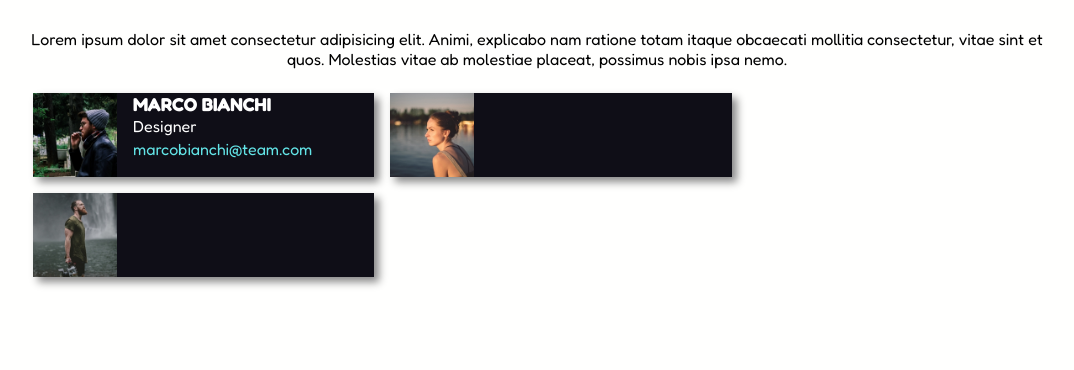
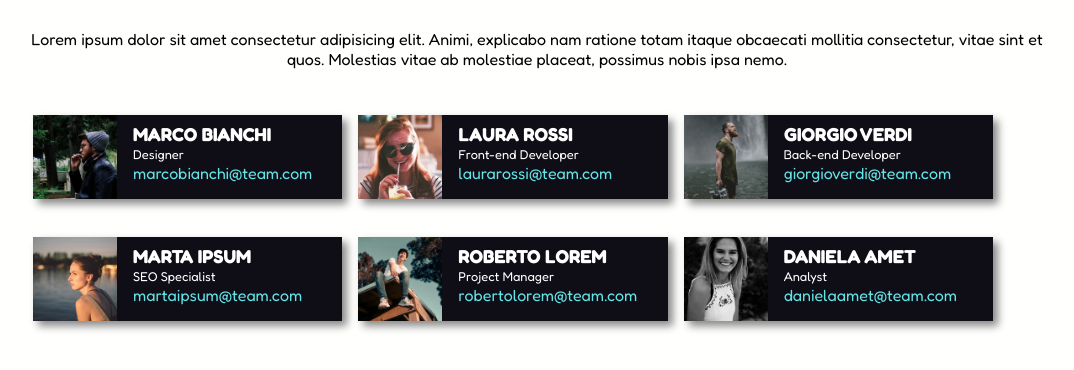
Before and after one commit to PaoloZampa/html-css-float-cards, a plain HTML site: page index.html in a window 1280 px wide. Shown: the part 74-444 px from the top of the page, without its empty margins (103-1177 px from the left). Drawn offline with Linux system fonts and the light colour scheme.

Commit message:
set contet

```diff
--- a/assets/css/style.css
+++ b/assets/css/style.css
@@ -12,6 +12,10 @@ body {
 h1 {
     color: #e53170;
     font-weight: 800;
+}
+
+h3{
+    padding-top: 10px;
 }
 
 p {
@@ -30,7 +34,9 @@ img {
     text-align: center;
 }
 
-
+.fs-8{
+    font-size: 0.8rem;
+}
 /* main */
 
 .container {
@@ -42,20 +48,19 @@ a[href*="mailto"] {
     text-decoration: none;
 }
 
-/* debug */
-
-.debug>div {
+.columns>div {
     float: left;
     background-color: #0f0e17;
-    width: calc(100%/3);
-    margin: 0.5rem;
+    width: calc(100% / 3 - 32px);
+    margin: 8px;
+    margin-top: 30px;
     color: white;
-    line-height: 1.4rem;
+    line-height: 1.2rem;
     box-shadow: 5px 5px 8px #888888;
 }
 
 .clearfix::after {
     content: "";
+    clear: both;
     display: table;
-    clear: both;
 }
--- a/index.html
+++ b/index.html
@@ -29,24 +29,43 @@
                     consectetur, vitae sint et quos. Molestias vitae ab
                     molestiae placeat, possimus nobis ipsa nemo.
                 </p>
-                <section class="debug clearfix">
+                <section class="columns clearfix">
                     <div>
-                        <div class="text-content">
-                            <img src="./assets/img/male1.png" alt="lorem2">
-                            <h3>MARCO BIANCHI</h3>
-                            <span>Designer</span> <br>
-                            <a href="mailto:">marcobianchi@team.com</a>
-                        </div>
+                        <img src="./assets/img/male1.png" alt="lorem2">
+                        <h3>MARCO BIANCHI</h3>
+                        <span class="fs-8">Designer</span> <br>
+                        <a href="mailto:">marcobianchi@team.com</a>
                     </div>
                     <div>
-                        <img src="./assets/img/female2.png" alt="">
+                        <img src="./assets/img/female1.png" alt="lorem2">
+                        <h3>LAURA ROSSI</h3>
+                        <span class="fs-8">Front-end Developer</span> <br>
+                        <a href="mailto:">laurarossi@team.com</a>
                     </div>
                     <div>
-                        <img src="./assets/img/male2.png" alt="">
+                        <img src="./assets/img/male2.png" alt="lorem2">
+                        <h3>GIORGIO VERDI</h3>
+                        <span class="fs-8">Back-end Developer</span> <br>
+                        <a href="mailto:">giorgioverdi@team.com</a>
                     </div>
-                    <div></div>
-                    <div></div>
-                    <div></div>
+                    <div>
+                        <img src="./assets/img/female2.png" alt="lorem2">
+                        <h3>MARTA IPSUM</h3>
+                        <span class="fs-8">SEO Specialist</span> <br>
+                        <a href="mailto:">martaipsum@team.com</a>
+                    </div>
+                    <div>
+                        <img src="./assets/img/male3.png" alt="lorem2">
+                        <h3>ROBERTO LOREM</h3>
+                        <span class="fs-8">Project Manager</span> <br>
+                        <a href="mailto:">robertolorem@team.com</a>
+                    </div>
+                    <div>
+                        <img src="./assets/img/female3.png" alt="lorem2">
+                        <h3>DANIELA AMET</h3>
+                        <span class="fs-8">Analyst</span> <br>
+                        <a href="mailto:">danielaamet@team.com</a>
+                    </div>
                 </section>
             </section>
         </main>
```
